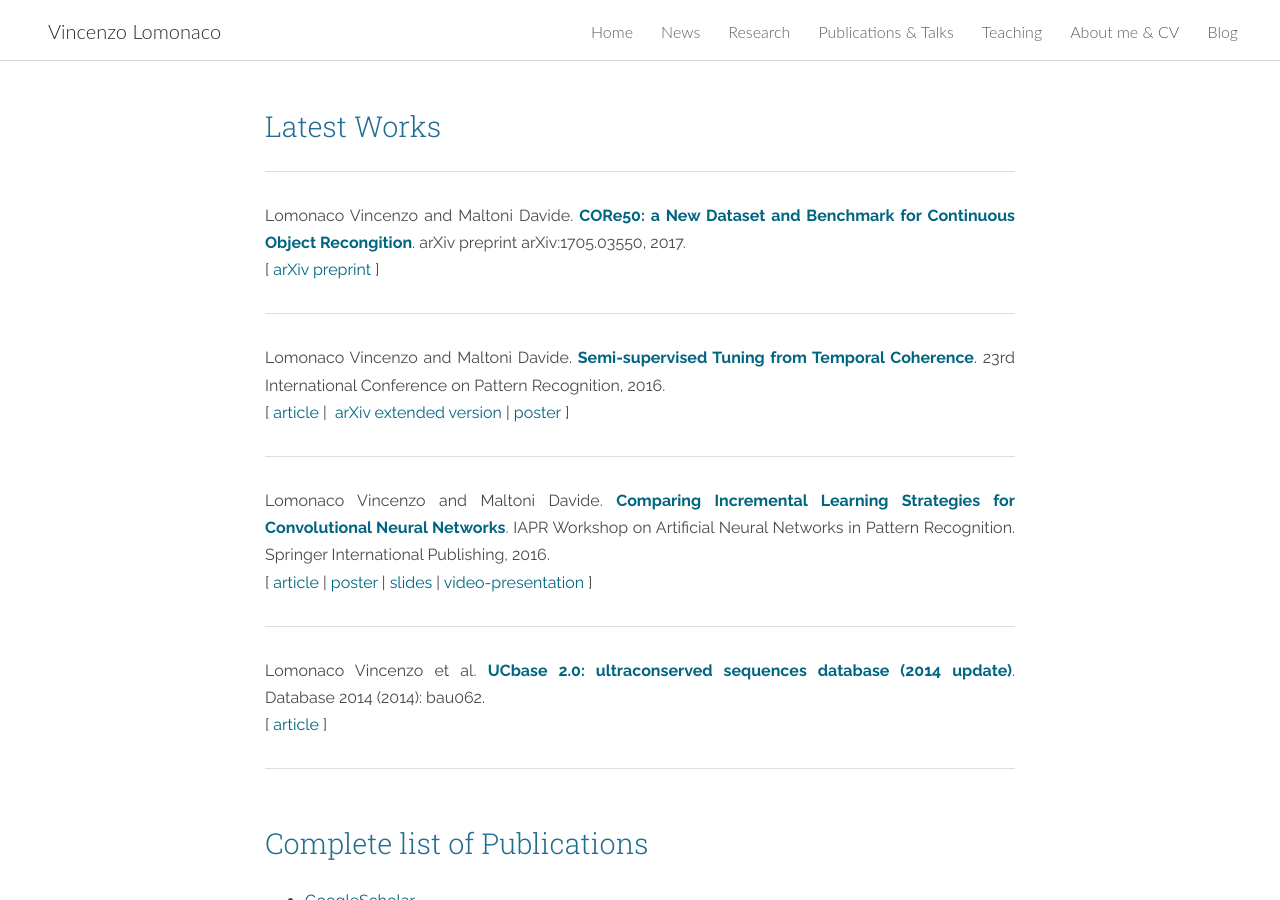
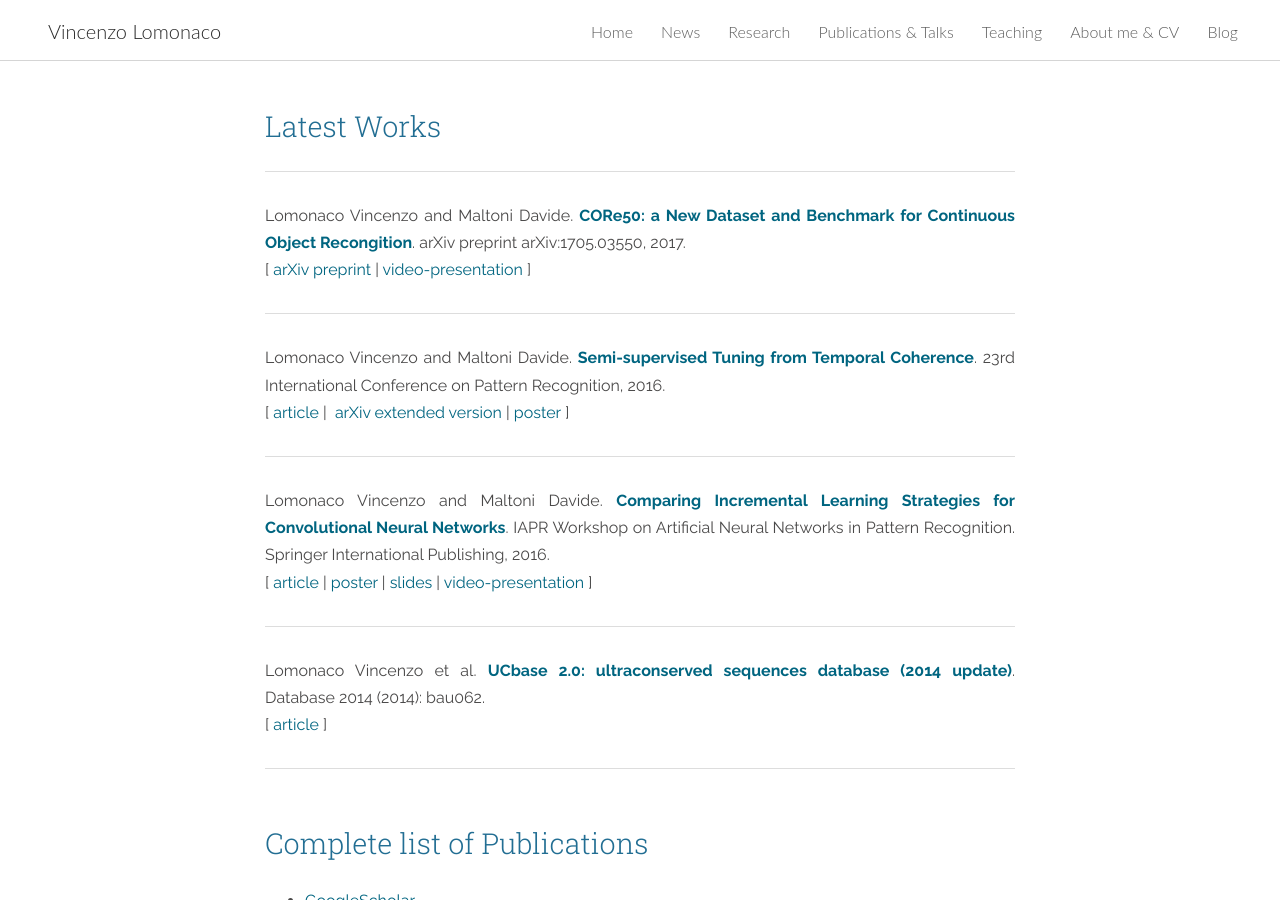
Before and after one commit to vlomonaco/website, a Jekyll site: the page built from publications_and_talks.md, in a window 1280 px wide and 900 px high, scrolled down 333 px. Built offline with Jekyll 4.4.1, drawn with Linux system fonts in a browser that asks for light colours; nearby versions of some CDN libraries.

Commit message:
few other fixes

```diff
--- a/publications_and_talks.md
+++ b/publications_and_talks.md
@@ -13,7 +13,7 @@ In this page you will find my **published** and **unpublished** works. Please, i
 <hr style="margin-top:30px;margin-bottom:30px;width:100%">
 
 Lomonaco Vincenzo and Maltoni Davide. **[CORe50: a New Dataset and Benchmark for Continuous Object Recongition][core50-arxiv]**. arXiv preprint arXiv:1705.03550, 2017. <br>
-\[&nbsp;[arXiv preprint][semi-sup-tech] \]<br>
+\[&nbsp;[arXiv preprint][semi-sup-tech] | [video-presentation][core50-video] \]<br>
 
 <hr style="margin-top:30px;margin-bottom:30px;width:100%">
 
@@ -73,3 +73,4 @@ Lomonaco Vincenzo et al. **[UCbase 2.0: ultraconserved sequences database (2014
 [semi-sup-tech]: http://arxiv.org/abs/1511.03163
 [md-thesis]: http://amslaurea.unibo.it/9095/
 [thesis]: http://www.isgroup.unimore.it/wp-content/uploads/tesi/lomonaco_tesi.pdf
+[core50-video]: https://www.youtube.com/watch?v=vAGpDx9U9Qk&t=2s
```
